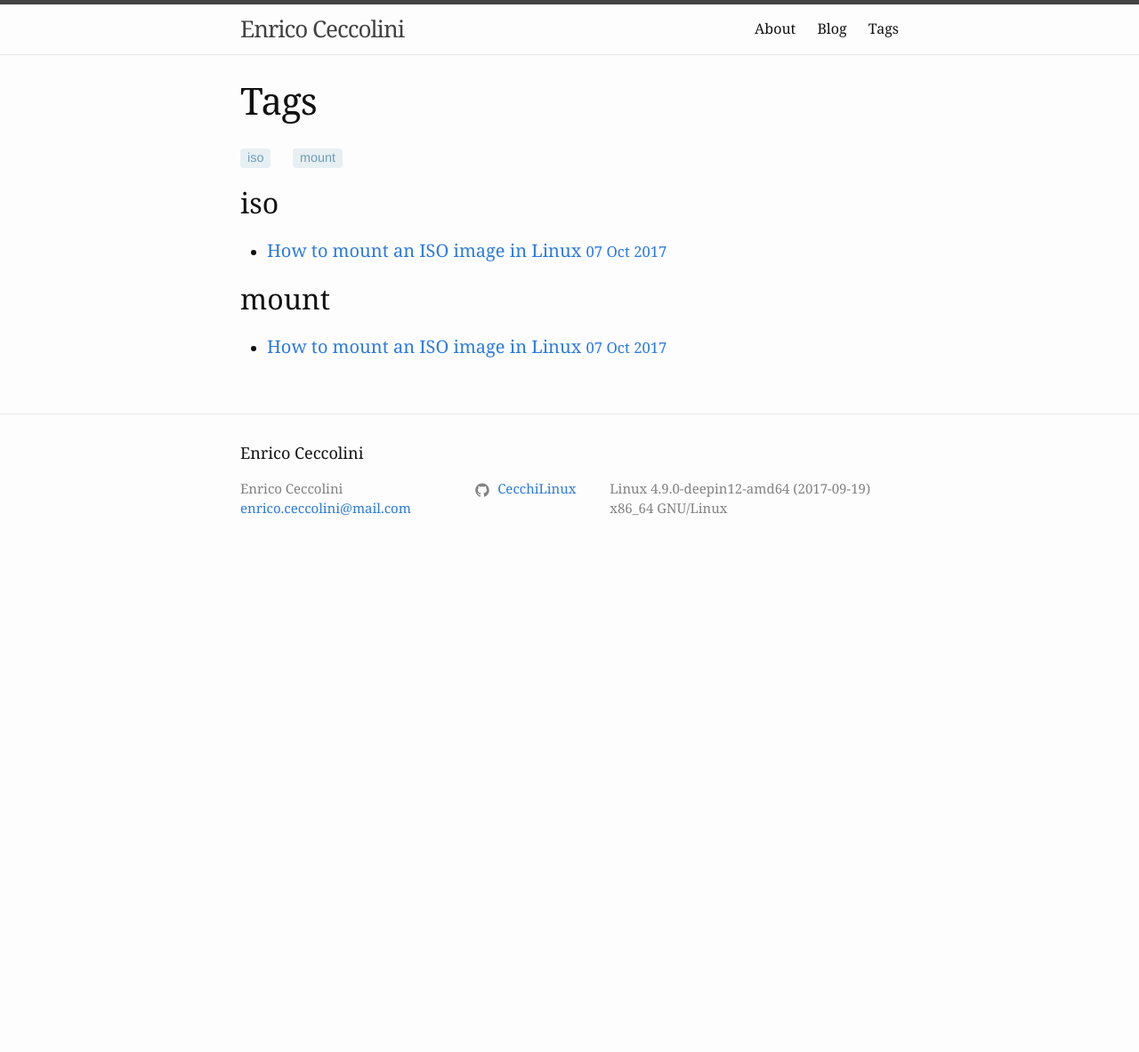
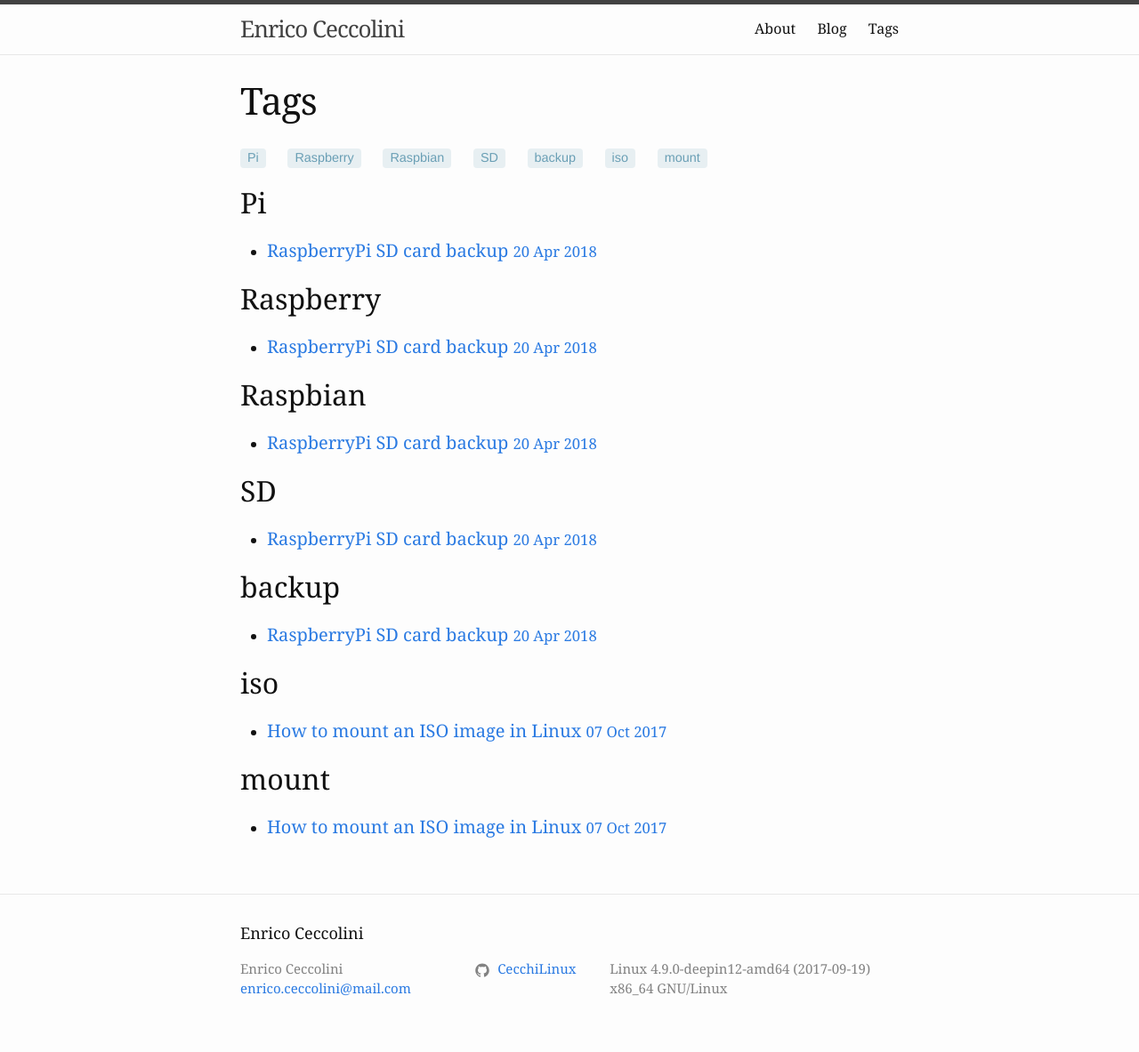
Before and after one commit to CecchiLinux/CecchiLinux.github.io, a Jekyll site: the page built from blog/tag.html, in a window 1280 px wide. Shown: the whole page at 89% size. Built offline with Jekyll 4.4.1, drawn with Linux system fonts in a browser that asks for light colours; before the commit the page ends 900 px from its top, so only the background shows below that.

Commit message:
[NEW POST] RaspberriPi, backup SD card

````diff
--- a/_posts/2017-10-07-HowToMountIso.markdown
+++ b/_posts/2017-10-07-HowToMountIso.markdown
@@ -5,8 +5,6 @@ date:   2017-10-07 10:30:00 +0000
 category: Terminal_guide
 tags: [iso, mount]
 ---
-
-<img src="/images/dvd-cd-media639x426.jpg" width="800" height="320" />
 
 In this guide I want to show you how to view or extract the contents of an ISO file without burn it on a cd. You don't need to install new software, your Linux distribution as already a program called **mount** to "open" the image directly under the Linux File System.
 
--- /dev/null
+++ b/_posts/2018-04-06-HowToRaspbianWithoutScreen.markdown
@@ -0,0 +1,19 @@
+---
+layout: post
+title: "RaspberryPi SD card backup"
+date:   2018-04-20 10:40:00 +0000
+category: RaspberryPi
+tags: [Raspberry, Pi, Raspbian, backup, SD]
+---
+
+This is a shot guide
+
+### Backup
+```bash
+df -h
+sudo dd if=/dev/mmcblk0 of=~/$(echo "mySD-"`date +"%Y%m%d"`).img
+```
+### Restore
+```bash
+sudo dd bs=4M if=~/mySD-20180419.img of=/dev/mmcblk0
+```
````
